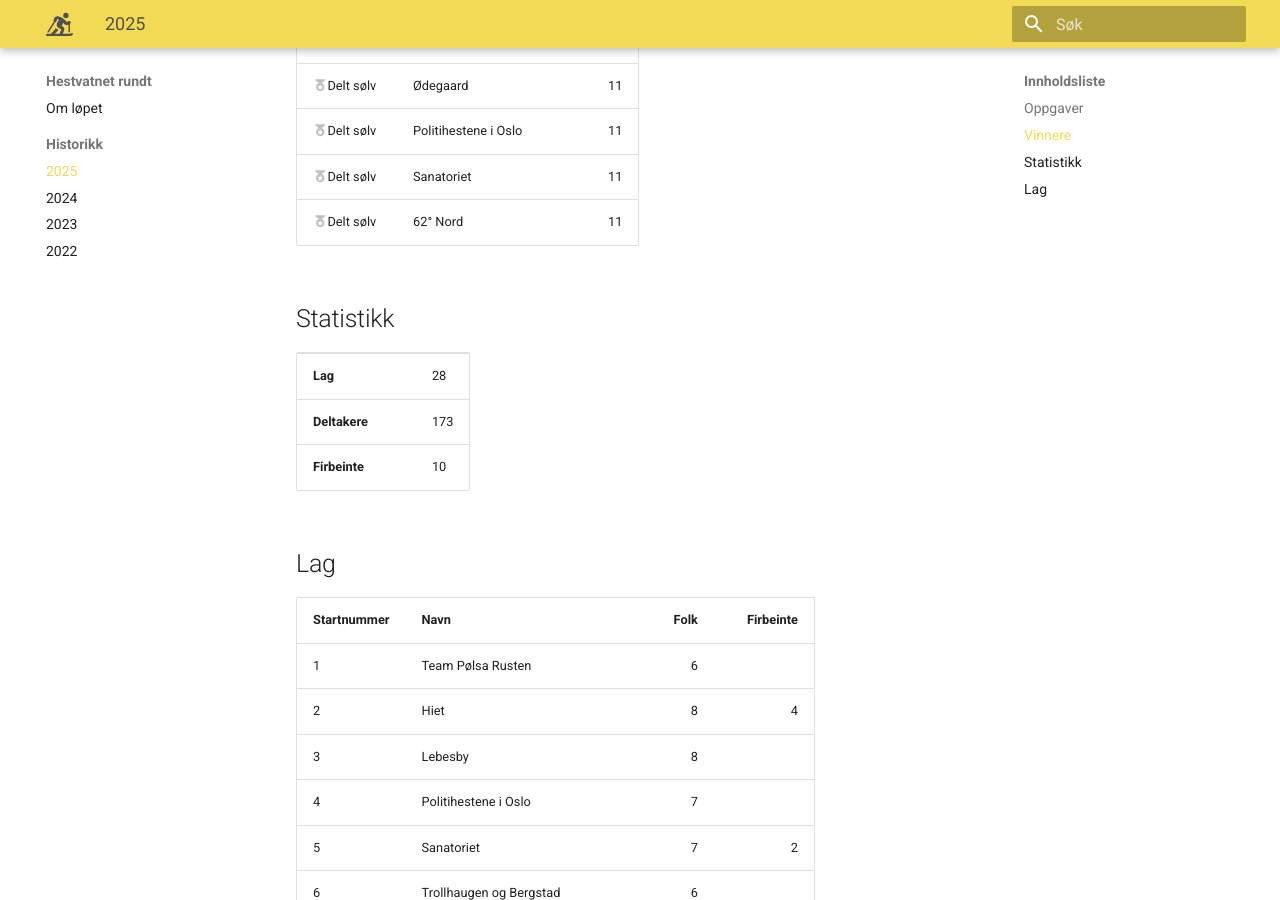
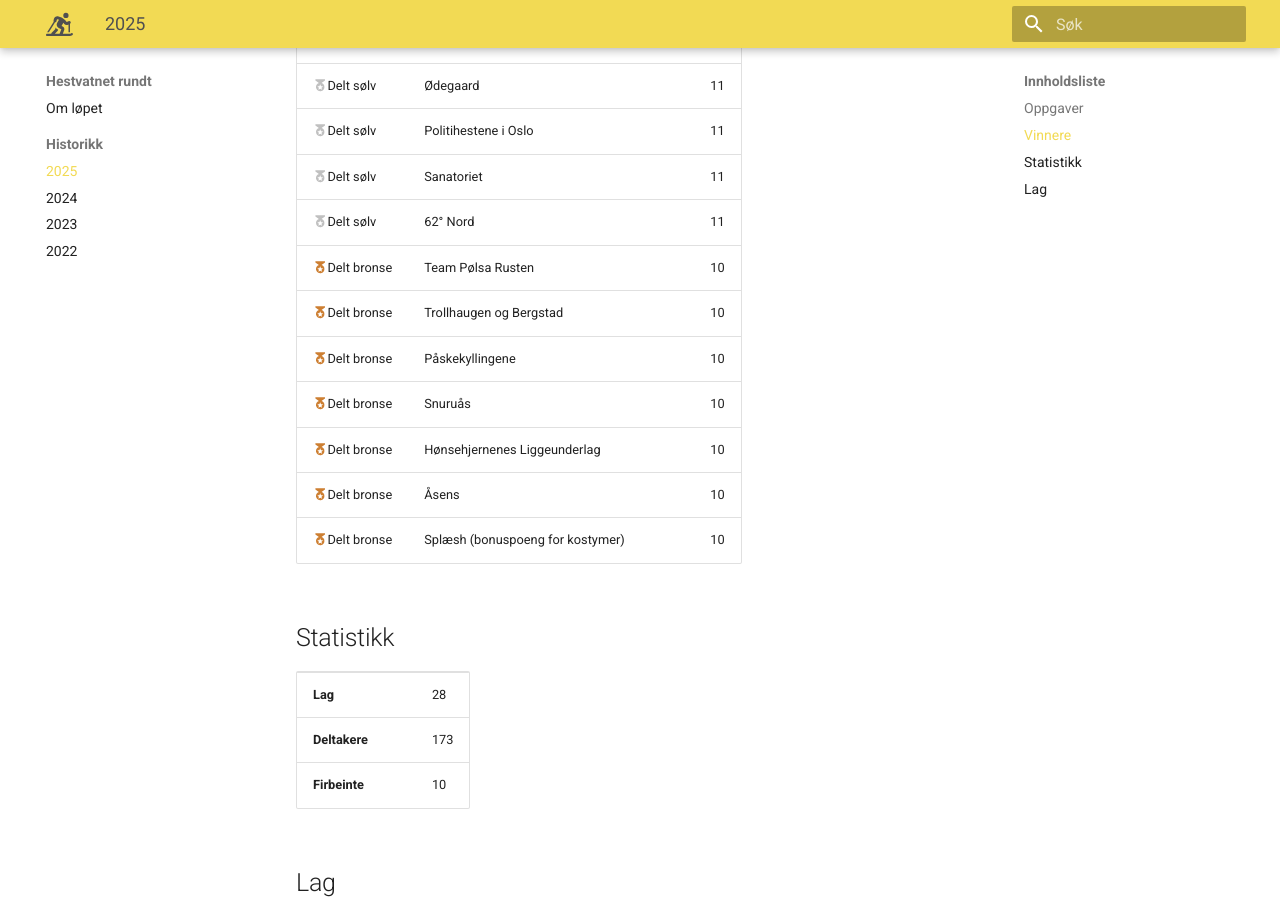
Before and after one commit to kriberg/hestvatnet-rundt, an MkDocs documentation site: the page built from docs/2025.md, in a window 1280 px wide and 900 px high, scrolled down 954 px. Built offline with MkDocs 1.6.1 and Material for MkDocs 9.7.7, drawn with Linux system fonts in a browser that asks for light colours.

Commit message:
Added bronze
Signed-off-by: Kristian Berg <kristian.berg@tietoevry.com>

```diff
--- a/docs/2025.md
+++ b/docs/2025.md
@@ -9,14 +9,21 @@ Løypen ble lagt langs veien og rennet ble gjennomført til fots.
 
 ## Vinnere
 
-| Plassering                                            | Lag                  | Poeng |
-| ----------------------------------------------------- | -------------------- | ----: |
-| <span class="gold">:material-medal:</span>Gull        | Hiet                 |    12 |
-| <span class="silver">:material-medal:</span>Delt sølv | Lauvåstoppen         |    11 |
-| <span class="silver">:material-medal:</span>Delt sølv | Ødegaard             |    11 |
-| <span class="silver">:material-medal:</span>Delt sølv | Politihestene i Oslo |    11 |
-| <span class="silver">:material-medal:</span>Delt sølv | Sanatoriet           |    11 |
-| <span class="silver">:material-medal:</span>Delt sølv | 62° Nord             |    11 |
+| Plassering                                              | Lag                              | Poeng |
+| ------------------------------------------------------- | -------------------------------- | ----: |
+| <span class="gold">:material-medal:</span>Gull          | Hiet                             |    12 |
+| <span class="silver">:material-medal:</span>Delt sølv   | Lauvåstoppen                     |    11 |
+| <span class="silver">:material-medal:</span>Delt sølv   | Ødegaard                         |    11 |
+| <span class="silver">:material-medal:</span>Delt sølv   | Politihestene i Oslo             |    11 |
+| <span class="silver">:material-medal:</span>Delt sølv   | Sanatoriet                       |    11 |
+| <span class="silver">:material-medal:</span>Delt sølv   | 62° Nord                         |    11 |
+| <span class="bronze">:material-medal:</span>Delt bronse | Team Pølsa Rusten                |    10 |
+| <span class="bronze">:material-medal:</span>Delt bronse | Trollhaugen og Bergstad          |    10 |
+| <span class="bronze">:material-medal:</span>Delt bronse | Påskekyllingene                  |    10 |
+| <span class="bronze">:material-medal:</span>Delt bronse | Snuruås                          |    10 |
+| <span class="bronze">:material-medal:</span>Delt bronse | Hønsehjernenes Liggeunderlag     |    10 |
+| <span class="bronze">:material-medal:</span>Delt bronse | Åsens                            |    10 |
+| <span class="bronze">:material-medal:</span>Delt bronse | Splæsh (bonuspoeng for kostymer) |    10 |
 
 ## Statistikk
 
```
